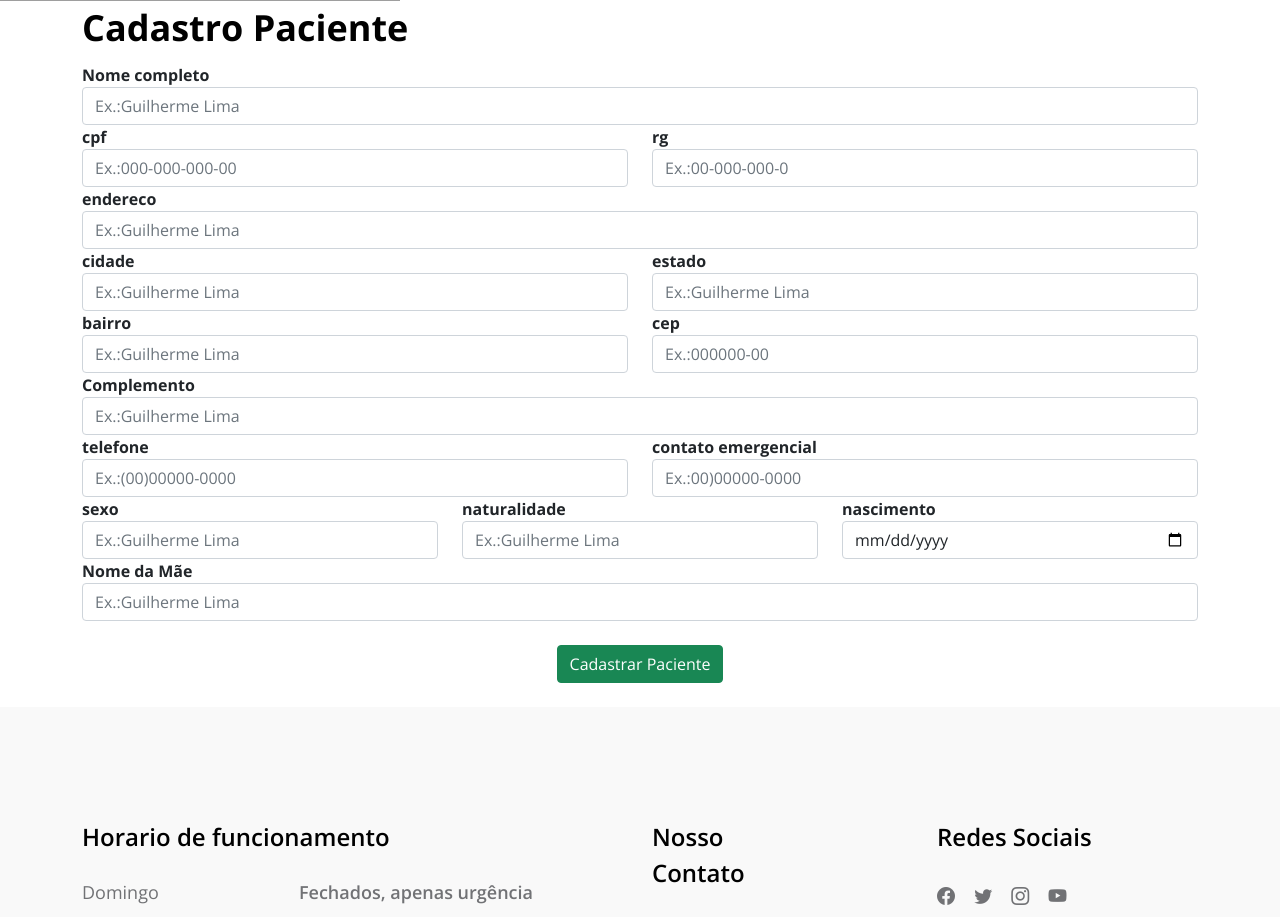
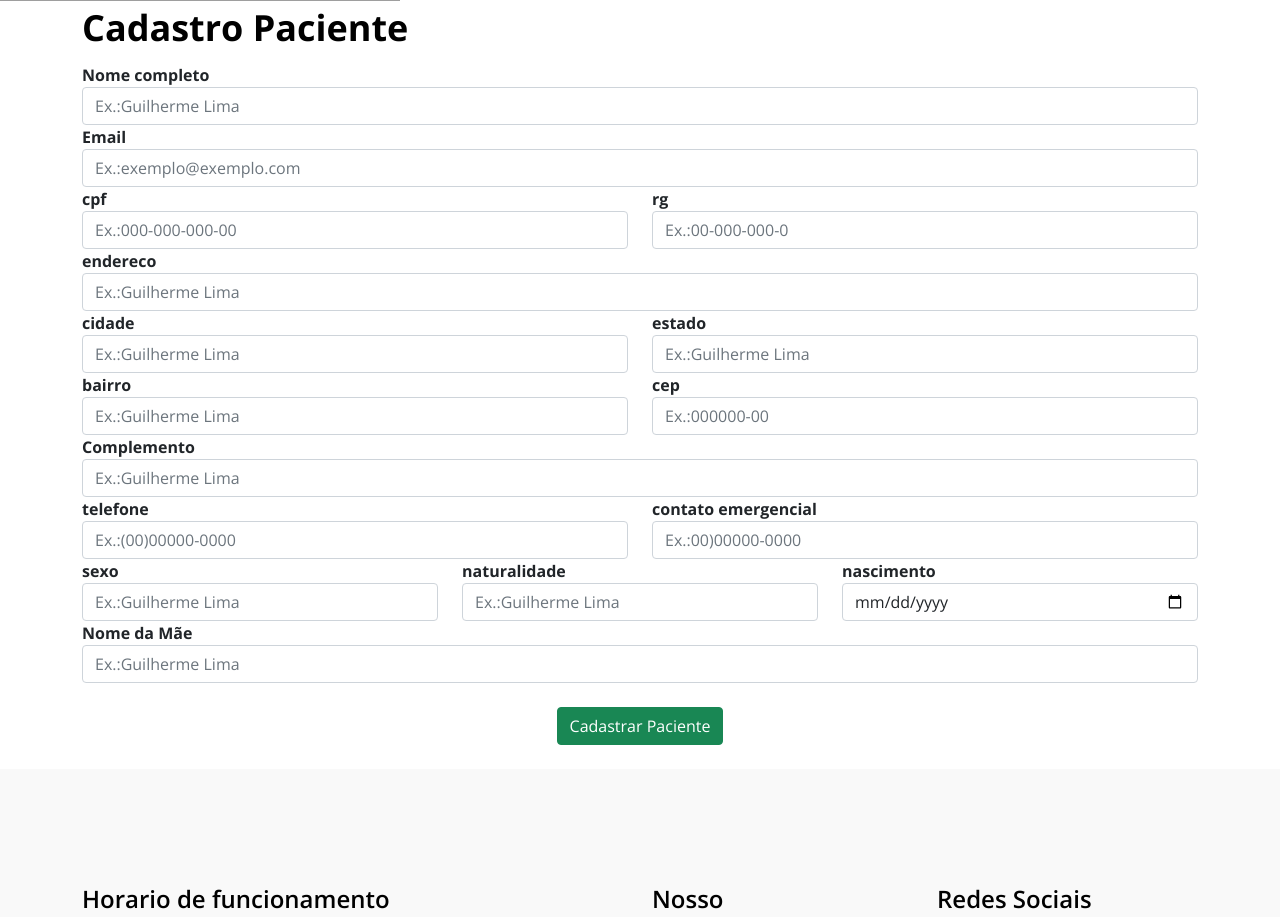
Before and after one commit to BrunoRasera/Telemedicina, a Django app: page /paciente/paciente in a window 1280 px wide. Shown: the part 393-1310 px from the top of the page. Run offline with Django 4.2, Linux system fonts and the light colour scheme; data comes from the database, SQL or seed files in the repository; both versions use the stored data as it was after the commit; some libraries are stand-ins or nearby versions; grey boxes are pictures that could not be loaded.

Commit message:
edicao de paciente(incompleto)

```diff
--- a/home/views.py
+++ b/home/views.py
@@ -23,9 +23,8 @@ def areamedico(request):
     elif request.user.is_authenticated:
         medicos = Medicos.objects.values_list('nome_medico', flat=True)
         if request.user.username in medicos:
-            print("usuario eh medico")
-            return render(request,'areamedico.html',{'form':form})
-    print("usuario nao eh medico")
+            return render(request,'areamedico.html',{'form': form})
+    print("Usuario nao esta cadastrado como medico")
     return redirect('/')
 
 
--- a/paciente/forms.py
+++ b/paciente/forms.py
@@ -1,2 +1,7 @@
 from django import forms
 from .models import Paciente
+
+class PacienteForm(forms.ModelForm):
+    class Meta:
+        model = Paciente
+        fields = '__all__'
--- a/paciente/views.py
+++ b/paciente/views.py
@@ -1,9 +1,13 @@
-from django.shortcuts import render, redirect
+from webbrowser import get
+from django.shortcuts import render, redirect, get_object_or_404
 from .models import Paciente
+from django.contrib.auth.models import User
+from .forms import PacienteForm
 
 def paciente(request):
     if request.method == 'POST':
         cpf = request.POST['cpf']
+        email = request.POST['email']
         nome_paciente = request.POST['nome_paciente']
         rg = request.POST['rg']
         endereco = request.POST['endereco']
@@ -19,12 +23,24 @@ def paciente(request):
         sexo = request.POST['sexo']
         naturalidade = request.POST['naturalidade']
         contato_emergencial = request.POST['contato_emergencial']
-        print(nome_paciente, rg, cpf)
-        paciente = Paciente.objects.create(cpf=cpf, nome_paciente=nome_paciente, rg=rg, endereco=endereco, complemento=complemento, cidade=cidade, estado=estado, bairro=bairro, cep=cep,
-        telefone=telefone, data_nascimento=data_nascimento, nome_mae=nome_mae, sexo=sexo, naturalidade=naturalidade, contato_emergencial=contato_emergencial)
-        paciente.save()
-
-        print('Paciente cadastrado com sucesso')
+        id = request.POST['id']
+        print(id)
+        if id != 0:
+            instance = get_object_or_404(Paciente, id=id)
+            form = PacienteForm(request.POST or None, instance=instance)
+            form.save()
+        else:
+            paciente = Paciente.objects.create(email=email, cpf=cpf, nome_paciente=nome_paciente, rg=rg, endereco=endereco, complemento=complemento, cidade=cidade, estado=estado, bairro=bairro, cep=cep,
+            telefone=telefone, data_nascimento=data_nascimento, nome_mae=nome_mae, sexo=sexo, naturalidade=naturalidade, contato_emergencial=contato_emergencial)
+            paciente.save()
+            print('Paciente cadastrado com sucesso')
         return redirect('index')
-
-    return render(request, 'paciente/paciente.html')
+    else:
+        nome = request.user.username
+        id = request.user.id
+        #user = User.objects.filter(username=id_user).values_list('usernasme', flat=True)[0]
+        pacientes = Paciente.objects.values_list('nome_paciente', flat=True)
+        if nome in pacientes:
+            paciente = list(Paciente.objects.filter(nome_paciente=nome).values_list()[0])
+            return render(request, 'paciente/paciente.html', {'paciente': paciente, 'id': id})
+        return render(request, 'paciente/paciente.html', {'id': 0})
--- a/templates/paciente/paciente.html
+++ b/templates/paciente/paciente.html
@@ -27,66 +27,70 @@
                         <div class="row">
                             <div class="col-12 col-lg-12">
                                 <label for="nome_receita"><b>Nome completo</b></label>
-                                <input type="text" class="form-control" name="nome_paciente" placeholder="Ex.:Guilherme Lima" required>
+                                <input type="text" class="form-control" name="nome_paciente" value="{{ paciente.1 }}" placeholder="Ex.:Guilherme Lima" required>
+                            </div>
+                            <div class="col-12 col-lg-12">
+                                <label for="nome_receita"><b>Email</b></label>
+                                <input type="text" class="form-control" name="email" value="{{ paciente.2 }}" placeholder="Ex.:exemplo@exemplo.com" required>
                             </div>
                             <div class="col-12 col-lg-6">
                                 <label for="nome_receita"><b>cpf</b></label>
-                                <input type="text" class="form-control" name="cpf" placeholder="Ex.:000-000-000-00" required>
+                                <input type="text" class="form-control" name="cpf" value="{{ paciente.3 }}"  placeholder="Ex.:000-000-000-00" required>
                             </div>
                             <div class="col-12 col-lg-6">
                                 <label for="nome_receita"><b>rg</b></label>
-                                <input type="text" class="form-control" name="rg" placeholder="Ex.:00-000-000-0" required>
+                                <input type="text" class="form-control" name="rg" value="{{ paciente.4 }}" placeholder="Ex.:00-000-000-0" required>
                             </div>
-                            <div class="col-8 col-lg-12">
+                            <div class="col-8 col-lg-12"
                                 <label for="nome_receita"><b>endereco</b></label>
-                                <input type="text" class="form-control" name="endereco" placeholder="Ex.:Guilherme Lima" required>
+                                <input type="text" class="form-control" name="endereco" value="{{ paciente.5 }}" placeholder="Ex.:Guilherme Lima" required>
                             </div>
                             <div class="col-12 col-lg-6">
                                 <label for="nome_receita"><b>cidade</b></label>
-                                <input type="text" class="form-control" name="cidade" placeholder="Ex.:Guilherme Lima" required>
+                                <input type="text" class="form-control" name="cidade" value="{{ paciente.8 }}" placeholder="Ex.:Guilherme Lima" required>
                             </div>
                             <div class="col-12 col-lg-6">
                                 <label for="nome_receita"><b>estado</b></label>
-                                <input type="text" class="form-control" name="estado" placeholder="Ex.:Guilherme Lima" required>
+                                <input type="text" class="form-control" name="estado" value="{{ paciente.9 }}" placeholder="Ex.:Guilherme Lima" required>
                             </div>
                             <div class="col-12 col-lg-6">
                                 <label for="nome_receita"><b>bairro</b></label>
-                                <input type="text" class="form-control" name="bairro" placeholder="Ex.:Guilherme Lima" required>
+                                <input type="text" class="form-control" name="bairro" value="{{ paciente.7 }}" placeholder="Ex.:Guilherme Lima" required>
                             </div>
                             <div class="col-12 col-lg-6">
                                 <label for="nome_receita"><b>cep</b></label>
-                                <input type="text" class="form-control" name="cep" placeholder="Ex.:000000-00" required>
+                                <input type="text" class="form-control" name="cep" value="{{ paciente.10 }}" placeholder="Ex.:000000-00" required>
                             </div>
                             <div class="col-12 col-lg-12">
                                 <label for="nome_receita"><b>Complemento</b></label>
-                                <input type="text" class="form-control" name="complemento" placeholder="Ex.:Guilherme Lima">
+                                <input type="text" class="form-control" name="complemento" value="{{ paciente.6 }}" placeholder="Ex.:Guilherme Lima">
                             </div>
                             <div class="col-12 col-lg-6">
                                 <label for="nome_receita"><b>telefone</b></label>
-                                <input type="text" class="form-control" name="telefone" placeholder="Ex.:(00)00000-0000" required>
+                                <input type="text" class="form-control" name="telefone" value="{{ paciente.11 }}" placeholder="Ex.:(00)00000-0000" required>
                             </div>
                             <div class="col-12 col-lg-6">
                                 <label for="nome_receita"><b>contato emergencial</b></label>
-                                <input type="text" class="form-control" name="contato_emergencial" placeholder="Ex.:00)00000-0000" required>
+                                <input type="text" class="form-control" name="contato_emergencial" value="{{ paciente.16 }}" placeholder="Ex.:00)00000-0000" required>
                             </div>
                             <div class="col-12 col-lg-4">
                                 <label for="nome_receita"><b>sexo</b></label>
-                                <input type="text" class="form-control" name="sexo" placeholder="Ex.:Guilherme Lima" required>
+                                <input type="text" class="form-control" name="sexo" value="{{ paciente.13 }}" placeholder="Ex.:Guilherme Lima" required>
                             </div>
                             <div class="col-12 col-lg-4">
                                 <label for="nome_receita"><b>naturalidade</b></label>
-                                <input type="text" class="form-control" name="naturalidade" placeholder="Ex.:Guilherme Lima" required>
+                                <input type="text" class="form-control" name="naturalidade" value="{{ paciente.14 }}" placeholder="Ex.:Guilherme Lima" required>
                             </div>
                             <div class="col-12 col-lg-4">
                                 <label for="nome_receita"><b>nascimento</b></label>
-                                <input type="date" class="form-control" name="data_nascimento" required>
+                                <input  type="date" class="form-control" value="{{paciente.12}}" name="data_nascimento" required>
                             </div>
                             <div class="col-12 col-lg-12">
                                 <label for="nome_receita"><b>Nome da Mãe</b></label>
-                                <input type="text" class="form-control" name="nome_mae" placeholder="Ex.:Guilherme Lima" required>
+                                <input type="text" class="form-control" name="nome_mae" value="{{ paciente.15 }}" placeholder="Ex.:Guilherme Lima" required>
                             </div>
                             <div class="my-4 col-12 text-center">
-                                <button class="btn btn-success" type="submit">Cadastrar Paciente</button>
+                                <button class="btn btn-success" name="id" value={{ id }} type="submit">Cadastrar Paciente</button>
                             </div>
                         </div>
                     </form>
--- a/templates/usuarios/dashboard.html
+++ b/templates/usuarios/dashboard.html
@@ -77,7 +77,7 @@
                         - Leo</a> </button>
                 <button class="button button2" type="button"> <a
                         href="{% url 'visualizaconsulta' %}">Visualizar - Leo</a> </button>
-                <button class="button button2" type="button">Atualizar cadastro</button>
+                <button class="button button2" type="button"><a href="{% url 'paciente' %}">Atualizar cadastro</a></button>
                 <button class="button button2" type="button"><a href="{% url 'historicopaciente' %}">Ver histórico</a> </button>
                 <button class="button button2" type="button"><a href="{% url 'feedback_consulta' %}">Realizar feedback</a></button>
 
```
Also changed, not shown: db.sqlite3.
